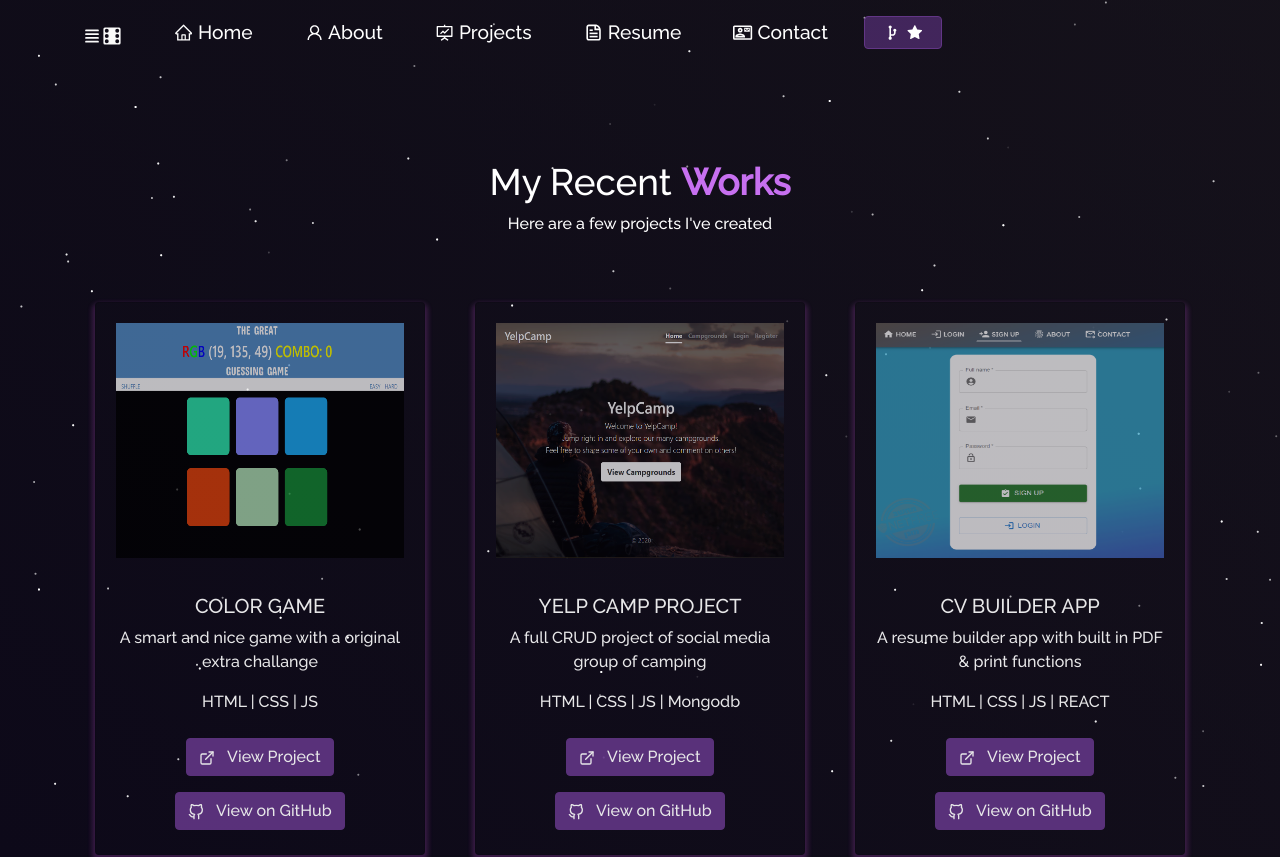
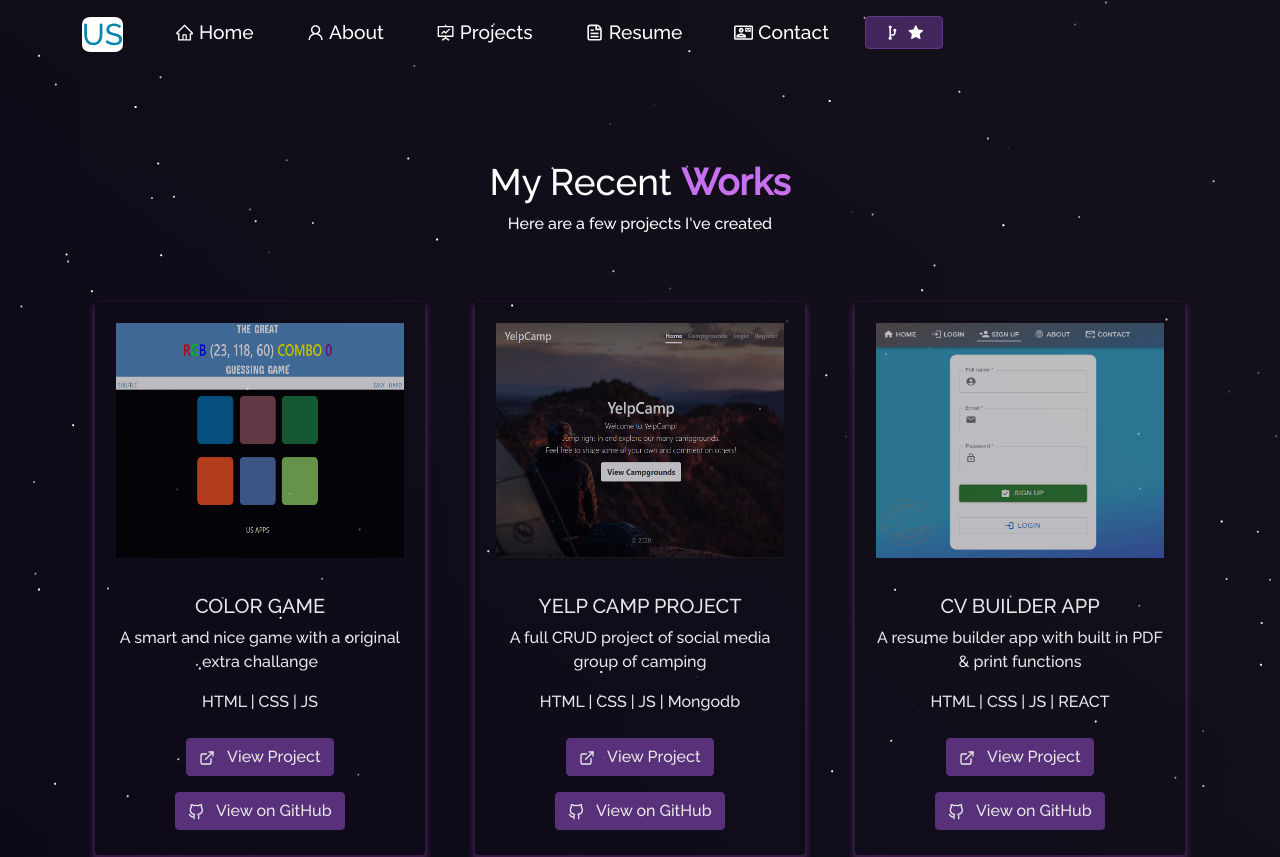
Before and after one commit to urlsab/portfolio, a React (Create React App) app: page /project in a window 1280 px wide. Shown: the top 857 px of the page. Built offline with nearby package versions, Linux system fonts and the light colour scheme.

Commit message:
change colorGame png

```diff
--- a/src/Components/Navbar.js
+++ b/src/Components/Navbar.js
@@ -2,14 +2,6 @@ import React, { useState } from "react";
 import Navbar from "react-bootstrap/Navbar";
 import Nav from "react-bootstrap/Nav";
 import Container from "react-bootstrap/Container";
-import logo from "../Assets/logo.png";
-
-
-import { GiInvertedDice4 } from "react-icons/gi";
-import { IoReorderFour } from "react-icons/io5";
-import { GiDiceSixFacesSix } from "react-icons/gi";
-
-
 
 import Button from "react-bootstrap/Button";
 import { Link } from "react-router-dom";
@@ -47,9 +39,7 @@ function NavBar() {
     >
       <Container>
         <Navbar.Brand href="/">
-        <IoReorderFour />
-        <GiDiceSixFacesSix />
-          {/* <img src={logo} className="img-fluid logo" alt="brand" /> */}
+          <spna style={{color:'#0586ae', fontSize:'30px', backgroundColor:'white', borderRadius:'20%'}}>US</spna>
         </Navbar.Brand>
         <Navbar.Toggle
           aria-controls="responsive-navbar-nav"
--- a/src/Components/Projects/Projects.js
+++ b/src/Components/Projects/Projects.js
@@ -31,8 +31,8 @@ function Projects() {
 							title="COLOR GAME"
 							description="A smart and nice game with a original extra challange"
 							techstack=" HTML | CSS | JS "
-							link="https://color-game-tawny.vercel.app"
-							git="https://github.com/urlsab/Color-game"
+							link="https://color-game-react.vercel.app/"
+							git="https://github.com/urlsab/color-game-react"
 						/>
 					</Col>
 
```
Also changed, not shown: src/Assets/Projects/colorGame.png.
